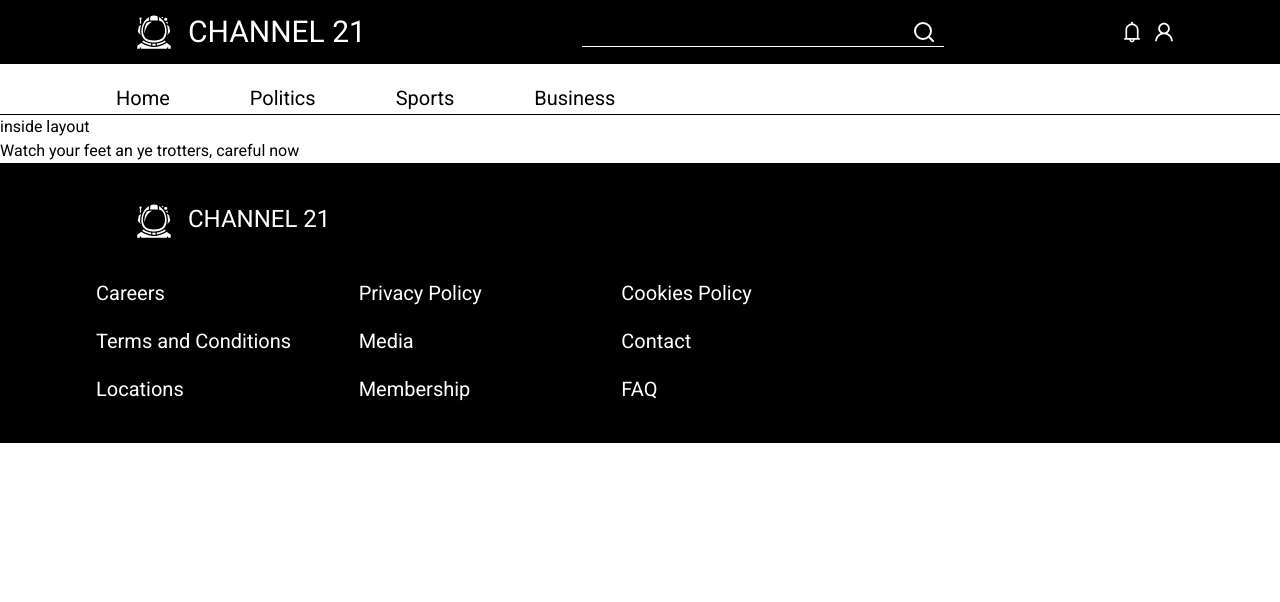
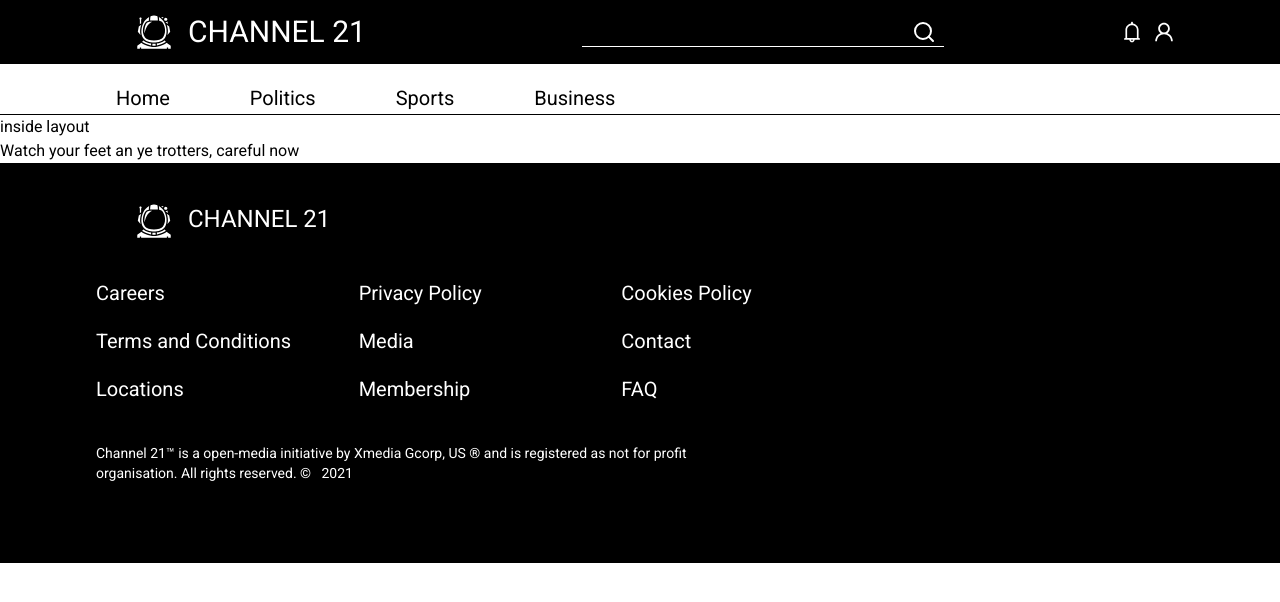
Before and after one commit to ktstrong/nextJs-prismic-news-site, a Next.js app: page / in a window 1280 px wide. Shown: the top 602 px of the page. Built offline with nearby package versions, Linux system fonts and the light colour scheme.

Commit message:
copyright and date

```diff
--- a/components/Footer.js
+++ b/components/Footer.js
@@ -25,6 +25,13 @@ export default function Footer(props) {
                 <h1>Membership</h1>
                 <h1>FAQ</h1>
 
+            </div>
+            <div className="my-10 text-sm max-w-2xl" >
+                Channel 21™ is a open-media initiative by Xmedia Gcorp, US ® and is registered as not for profit organisation. All rights reserved. &copy;
+                &nbsp; {
+                    new Date().getFullYear()
+                }
+
 
 
             </div>
```
